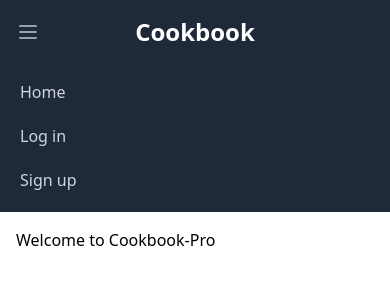
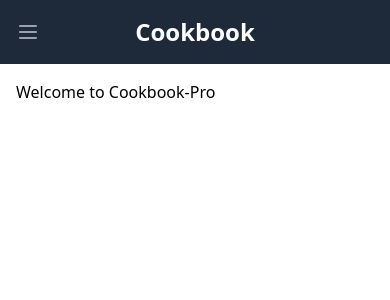
Before and after one commit to sdutill/cookbook-pro-rewrite, a Django app: page / in a window 390 px wide. Shown: the top 300 px of the page. Run offline with Django 5.2, Linux system fonts and the light colour scheme.

Commit message:
Removing mobile view

```diff
--- a/templates/base.html
+++ b/templates/base.html
@@ -77,31 +77,6 @@
           </div>
         </div>
       </div>
-      <!-- Mobile Menu -->
-      <div class="sm:hidden" id="mobile-menu">
-        <div class="px-2 pt-2 pb-3 space-y-1">
-          <a href="#"
-             class="text-gray-300 hover:text-white block px-3 py-2 rounded-md text-base font-medium">Home</a>
-          {% if user.is_authenticated %}
-            <a href="#"
-               class="text-gray-300 hover:text-white block px-3 py-2 rounded-md text-base font-medium">+ New</a>
-            <a href="{% url 'password_change' %}"
-               class="text-gray-300 hover:text-white block px-3 py-2 rounded-md text-base font-medium">Change password</a>
-            <form method="post" action="{% url 'logout' %}" class="logout-form">
-              {% csrf_token %}
-              <button type="submit"
-                      class="text-gray-300 hover:text-white block px-3 py-2 rounded-md text-base font-medium">
-                Logout
-              </button>
-            </form>
-          {% else %}
-            <a href="{% url 'login' %}"
-               class="text-gray-300 hover:text-white block px-3 py-2 rounded-md text-base font-medium">Log in</a>
-            <a href="{% url 'signup' %}"
-               class="text-gray-300 hover:text-white block px-3 py-2 rounded-md text-base font-medium">Sign up</a>
-          {% endif %}
-        </div>
-      </div>
     </nav>
     <main>
       <div class="container mx-auto p-4">
```
